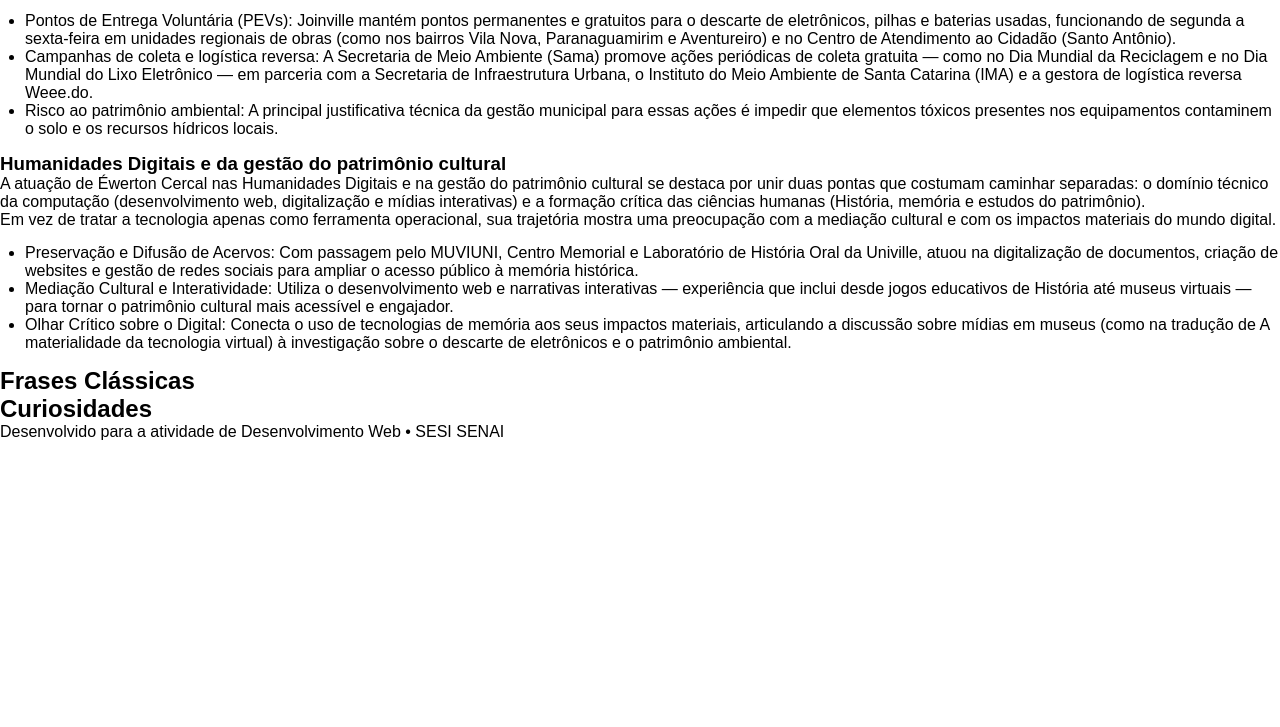
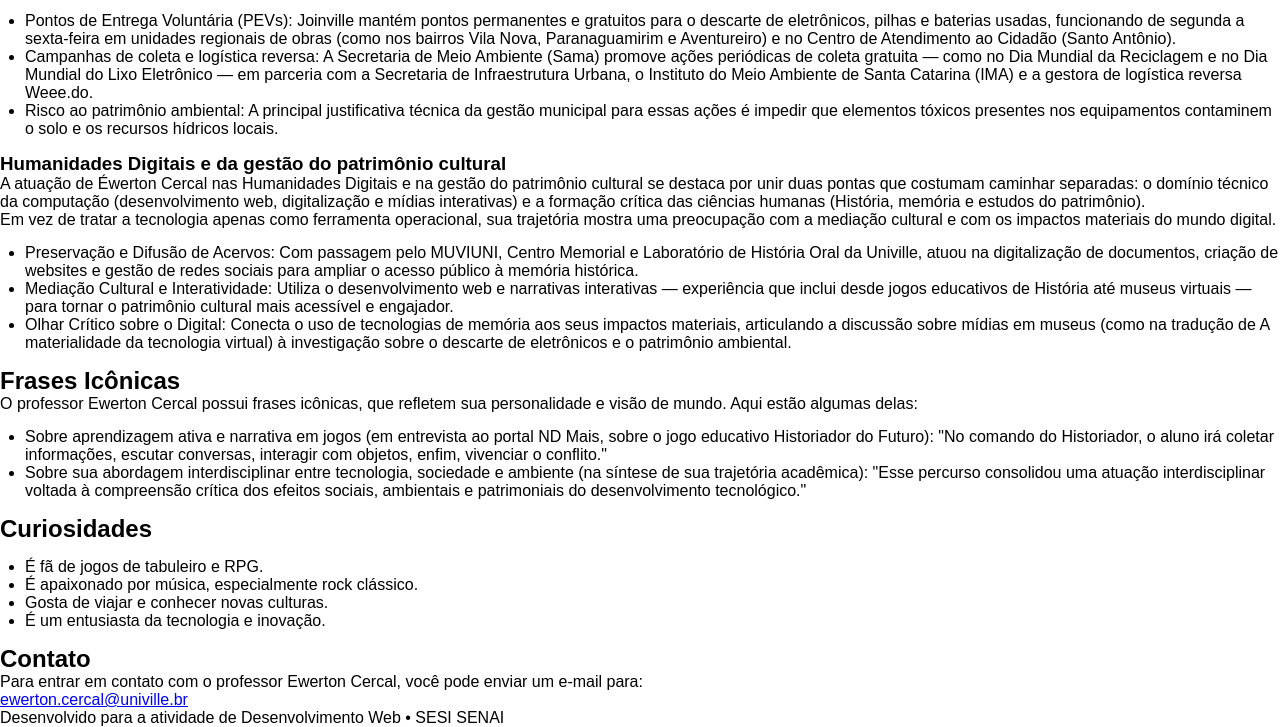
Before and after one commit to murilosampaio-sys/ewerton-cercal, a plain HTML site: page index.html in a window 1280 px wide. Shown: the part 884-1611 px from the top of the page. Before the commit the page ends 1325 px from the top, so only its background shows below. Drawn offline with Linux system fonts and the light colour scheme.

Commit message:
Realização da área de curiosidades, frases icônicas e contato

```diff
--- a/index.html
+++ b/index.html
@@ -67,17 +67,37 @@
             <p>A atuação de Éwerton Cercal nas Humanidades Digitais e na gestão do patrimônio cultural se destaca por
                 unir duas pontas que costumam caminhar separadas: o domínio técnico da computação (desenvolvimento web,
                 digitalização e mídias interativas) e a formação crítica das ciências humanas (História, memória e
-                estudos do patrimônio). <br>Em vez de tratar a tecnologia apenas como ferramenta operacional, sua trajetória mostra uma preocupação com a mediação cultural e com os impactos materiais do mundo digital.</p>
+                estudos do patrimônio). <br>Em vez de tratar a tecnologia apenas como ferramenta operacional, sua
+                trajetória mostra uma preocupação com a mediação cultural e com os impactos materiais do mundo digital.
+            </p>
             <ul>
-                <li>Preservação e Difusão de Acervos: Com passagem pelo MUVIUNI, Centro Memorial e Laboratório de História Oral da Univille, atuou na digitalização de documentos, criação de websites e gestão de redes sociais para ampliar o acesso público à memória histórica.</li>
-                <li>Mediação Cultural e Interatividade: Utiliza o desenvolvimento web e narrativas interativas — experiência que inclui desde jogos educativos de História até museus virtuais — para tornar o patrimônio cultural mais acessível e engajador.</li>
-                <li>Olhar Crítico sobre o Digital: Conecta o uso de tecnologias de memória aos seus impactos materiais, articulando a discussão sobre mídias em museus (como na tradução de A materialidade da tecnologia virtual) à investigação sobre o descarte de eletrônicos e o patrimônio ambiental.</li>
+                <li>Preservação e Difusão de Acervos: Com passagem pelo MUVIUNI, Centro Memorial e Laboratório de
+                    História Oral da Univille, atuou na digitalização de documentos, criação de websites e gestão de
+                    redes sociais para ampliar o acesso público à memória histórica.</li>
+                <li>Mediação Cultural e Interatividade: Utiliza o desenvolvimento web e narrativas interativas —
+                    experiência que inclui desde jogos educativos de História até museus virtuais — para tornar o
+                    patrimônio cultural mais acessível e engajador.</li>
+                <li>Olhar Crítico sobre o Digital: Conecta o uso de tecnologias de memória aos seus impactos materiais,
+                    articulando a discussão sobre mídias em museus (como na tradução de A materialidade da tecnologia
+                    virtual) à investigação sobre o descarte de eletrônicos e o patrimônio ambiental.</li>
             </ul>
 
         </section>
 
         <section id="frases">
-            <h2>Frases Clássicas</h2>
+            <h2>Frases Icônicas</h2>
+            <p>O professor Ewerton Cercal possui frases icônicas, que refletem sua personalidade e visão de mundo. Aqui
+                estão algumas delas:</p>
+            <ul>
+                <li>Sobre aprendizagem ativa e narrativa em jogos (em entrevista ao portal ND Mais, sobre o jogo
+                    educativo Historiador do Futuro): "No comando do Historiador, o aluno irá coletar informações,
+                    escutar conversas, interagir com objetos, enfim, vivenciar o conflito."</li>
+                <li> Sobre sua abordagem interdisciplinar entre tecnologia, sociedade e ambiente (na síntese de sua
+                    trajetória acadêmica):
+                    "Esse percurso consolidou uma atuação interdisciplinar voltada à compreensão crítica dos efeitos
+                    sociais, ambientais e patrimoniais do desenvolvimento tecnológico."</li>
+
+            </ul>
             <!-- botão e o texto que vão interagir com o script.js -->
         </section>
 
@@ -85,12 +105,25 @@
 
         <section id="curiosidades">
             <h2>Curiosidades</h2>
+            <ul>
+                <li>É fã de jogos de tabuleiro e RPG.</li>
+                <li>É apaixonado por música, especialmente rock clássico.</li>
+                <li>Gosta de viajar e conhecer novas culturas.</li>
+                <li>É um entusiasta da tecnologia e inovação.</li>
+            </ul>
         </section>
 
+        <section id="contato">
+            <h2>Contato</h2>
+            <p>Para entrar em contato com o professor Ewerton Cercal, você pode enviar um e-mail para:</p>
+            <a href="mailto:ewerton.cercal@univille.br">ewerton.cercal@univille.br</a>
+
+        </section>
     </main>
 
     <footer>
         <p>Desenvolvido para a atividade de Desenvolvimento Web • SESI SENAI</p>
+
     </footer>
 
     <script src="js/script.js"></script>
```
